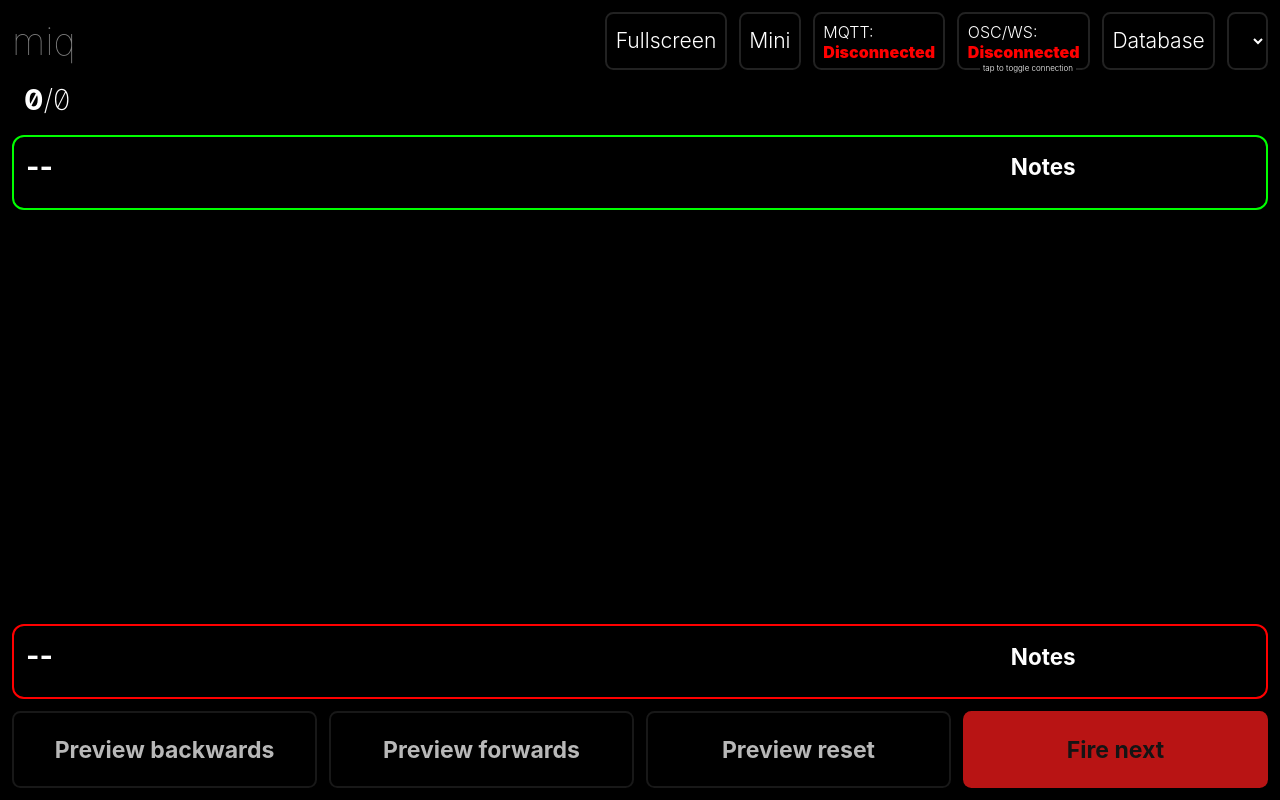
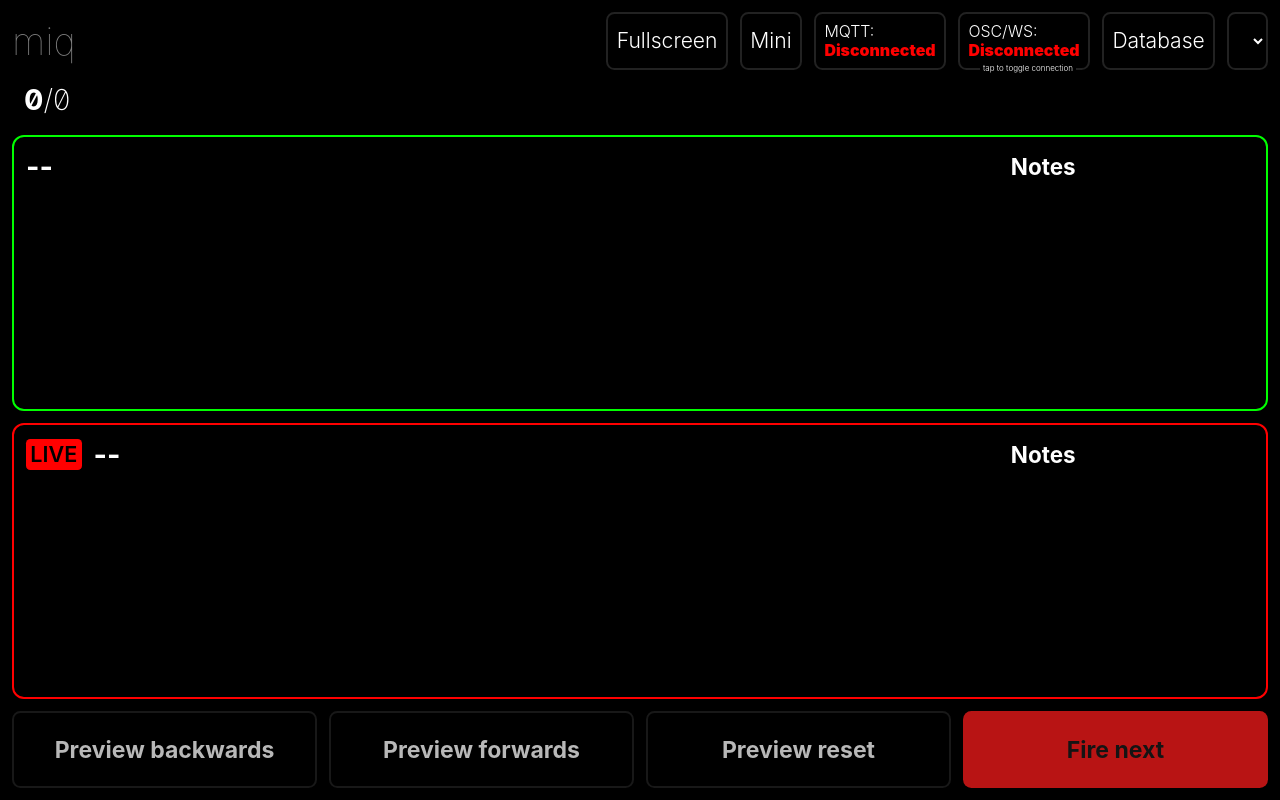
Before and after one commit to cyfinfaza/miq, a Svelte app: page / in a window 1280 px wide. Built offline with nearby package versions, Linux system fonts and the light colour scheme; a web font is replaced by a local one; what osc-js would draw is missing.

Commit message:
style changes and redo scene sizing method

```diff
--- a/src/App.svelte
+++ b/src/App.svelte
@@ -399,7 +399,7 @@
 <style lang="scss">
 	main {
 		display: grid;
-		grid-template-rows: 3em 1fr auto;
+		grid-template-rows: auto 1fr auto;
 		gap: var(--spacing);
 		height: 100%;
 		width: 100%;
@@ -407,7 +407,7 @@
 		padding: var(--spacing);
 		transition: var(--modal-transition);
 		&.showingModal {
-			transform: scale(0.8);
+			// transform: scale(0.8);
 			opacity: 0;
 		}
 		&.hideButtons {
@@ -418,14 +418,22 @@
 		display: flex;
 		align-items: center;
 		justify-content: space-between;
-		height: 100%;
+		height: 3em;
+		gap: var(--spacing);
+		.miniMode & {
+			height: 2.5em;
+			button,
+			select {
+				font-size: 1em;
+			}
+		}
 		button,
 		select {
 			height: 100%;
 			font-size: 1.1em;
 			&.connectionButton {
 				min-width: 130px;
-				font-size: 1rem;
+				font-size: 0.83em;
 			}
 			font-weight: 300;
 			text-align: left;
@@ -443,16 +451,22 @@
 		> * {
 			flex: 1;
 			font-size: 1.2em;
+			.miniMode & {
+				font-size: 1em;
+			}
 			font-weight: bold;
 		}
 		.hideButtons & {
 			display: none;
 		}
+		.miniMode & {
+			height: 3em;
+		}
 	}
 	.middle {
 		display: grid;
 		align-items: stretch;
-		gap: var(--spacing-required);
+		gap: var(--spacing);
 		grid-template-rows: auto 1fr;
 		overflow: hidden;
 	}
@@ -460,7 +474,7 @@
 		display: flex;
 		flex-direction: row;
 		// align-items: center;
-		gap: 6px;
+		gap: min(6px, var(--spacing));
 		overflow-y: hidden;
 		overflow-x: auto;
 		// width: 100%;
@@ -475,10 +489,10 @@
 			width: 6px;
 			height: 6px;
 		}
-		padding-bottom: 6px;
+		padding-bottom: min(6px, var(--spacing));
 		&::-webkit-scrollbar-thumb {
 			background: var(--fg);
-			border-radius: 6px;
+			border-radius: min(6px, var(--rounding));
 		}
 		.sceneProgress {
 			padding: 0 12px;
--- a/src/app.scss
+++ b/src/app.scss
@@ -71,7 +71,7 @@ textarea {
   color: inherit;
   background: none;
   border: 2px solid var(--fg);
-  font-size: 1rem;
+  font-size: 0.8em;
   border-radius: calc(var(--spacing) * 0.7);
   padding: calc(var(--spacing) * 0.7);
   cursor: pointer;
--- a/src/components/scene.svelte
+++ b/src/components/scene.svelte
@@ -5,7 +5,12 @@
 
 <div class="scene" class:live>
 	<div class="mics">
-		<h2>{scene ? scene.name : "--"}</h2>
+		<h2 class="horiz">
+			{#if live}
+				<span class="liveBadge">Live</span>
+			{/if}
+			<span>{scene ? scene.name : "--"}</span>
+		</h2>
 		<div class="channels">
 			{#each Object.keys(scene?.mics || {}) as i}
 				<div
@@ -39,9 +44,11 @@
 			{/each}
 		</div>
 	</div>
-	<div style="min-width: 0;">
+	<div style="min-width: 0;" class="notes">
 		<h3 style="margin-block: 0.2em;">Notes</h3>
-		<p style="overflow: auto; white-space: pre-line;">{scene?.notes || ""}</p>
+		<p style="overflow: auto; white-space: pre-line;">
+			{scene?.notes || ""}
+		</p>
 	</div>
 </div>
 
@@ -49,11 +56,16 @@
 	.scene {
 		display: grid;
 		grid-template-columns: 4fr 1fr;
+		height: 13em;
 		gap: var(--spacing-required);
 		padding: var(--spacing);
 		border-radius: var(--rounding);
 		border: 2px solid var(--green);
 		opacity: var(--opacity);
+		:global(.miniMode) & {
+			height: unset;
+			max-height: 13em;
+		}
 	}
 	.mics {
 		display: flex;
@@ -64,12 +76,16 @@
 		border-color: var(--red);
 	}
 	.channels {
+		flex: 1;
+		.miniMode & {
+			flex: unset;
+		}
 		display: grid;
 		gap: var(--spacing);
 		grid-template-columns: repeat(8, 1fr);
 	}
 	.channel {
-		height: 4em;
+		// height: 4em;
 		border-radius: calc(var(--rounding) * 0.8);
 		padding: calc(var(--spacing) * 0.8);
 		border: 2px solid var(--fg);
@@ -118,4 +134,19 @@
 	.dne {
 		opacity: 0.2;
 	}
+	.notes {
+		overflow: auto;
+		max-height: 100%;
+		// white-space: pre-line;
+	}
+	.liveBadge {
+		background: var(--red);
+		color: var(--red-text);
+		font-weight: 600;
+		text-transform: uppercase;
+		font-size: 0.75em;
+		padding: 0.1em 0.2em;
+		border-radius: min(0.2em, var(--rounding));
+		vertical-align: text-bottom;
+	}
 </style>
```
